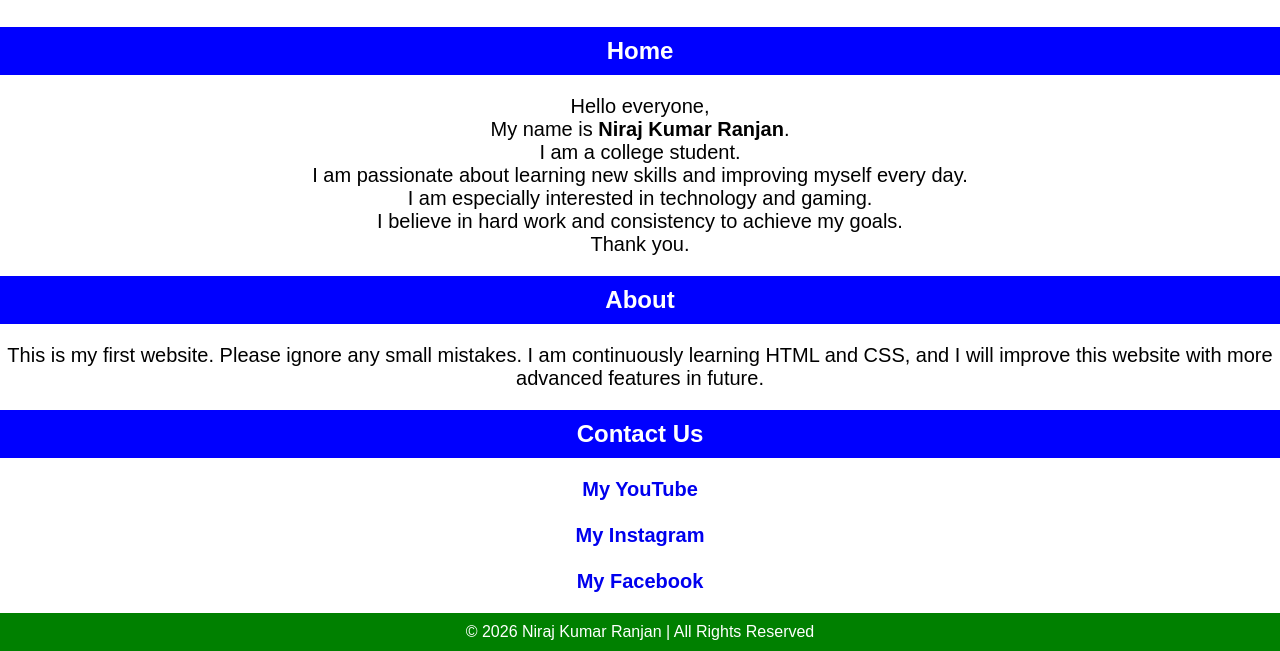
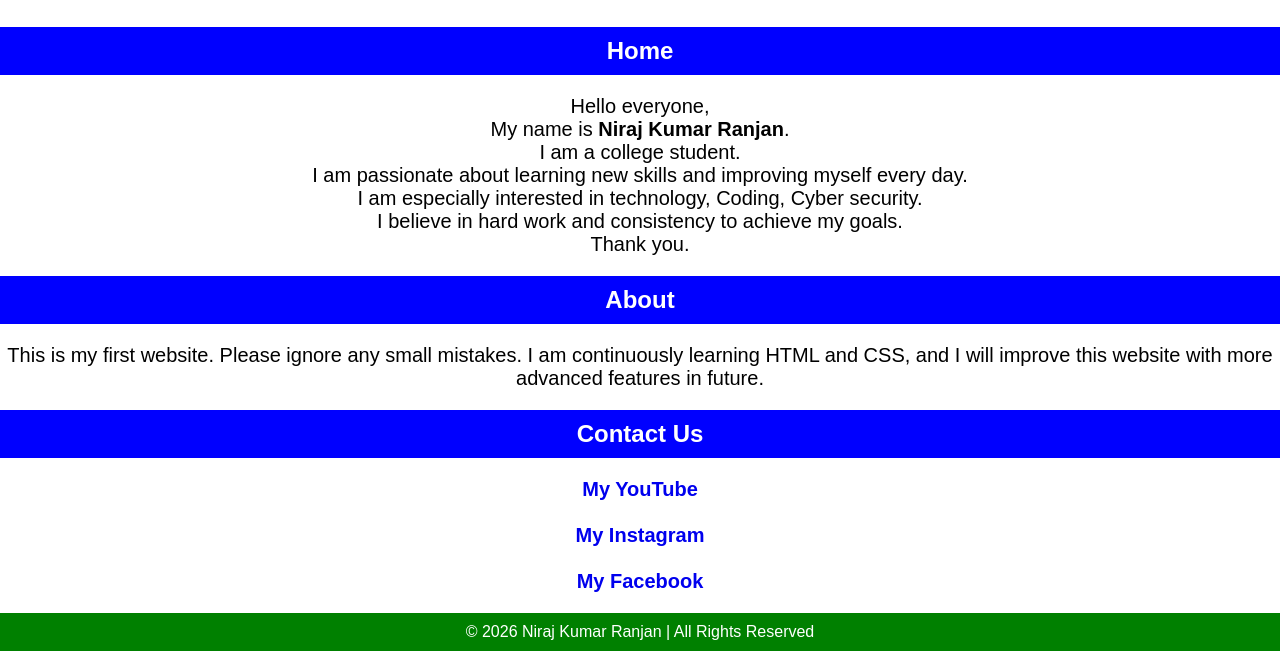
Before and after one commit to nirajkumarraj4321-star/my-website, a plain HTML site: page index.html in a window 1280 px wide. Shown: the part 182-833 px from the top of the page. Drawn offline with Linux system fonts and the light colour scheme.

Commit message:
Update index.html

```diff
--- a/index.html
+++ b/index.html
@@ -90,7 +90,7 @@ Hello everyone,<br>
 My name is <b>Niraj Kumar Ranjan</b>.<br>
 I am a college student.<br>
 I am passionate about learning new skills and improving myself every day.<br>
-I am especially interested in technology and gaming.<br>
+I am especially interested in technology, Coding, Cyber security.<br>
 I believe in hard work and consistency to achieve my goals.<br>
 Thank you.
 </p>
```
